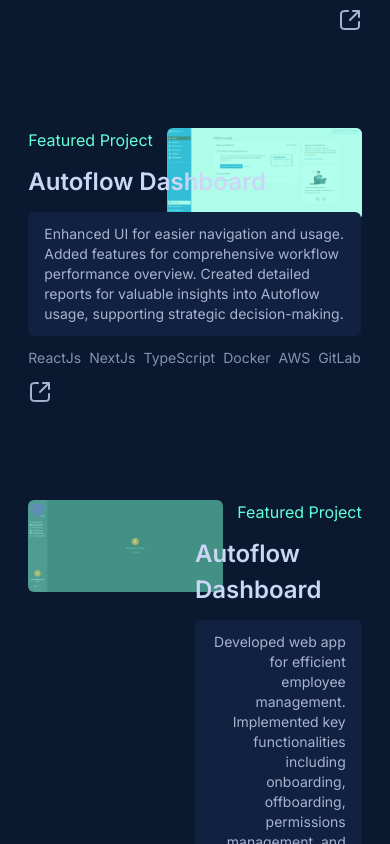
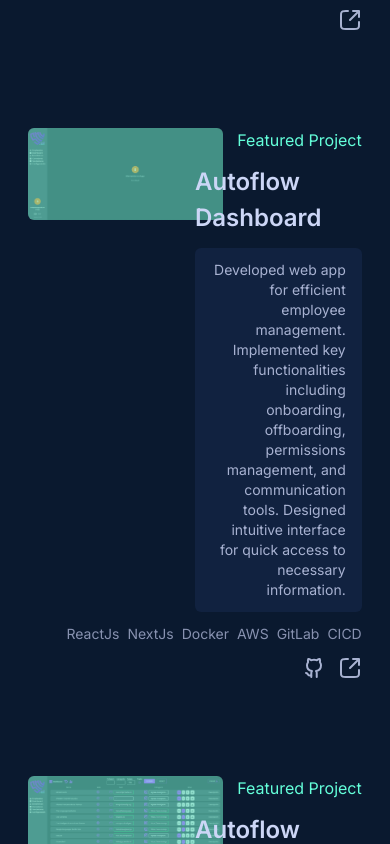
Before and after one commit to Jonavoe/portfolio, a React (Vite) app: page / in a window 390 px wide. Shown: the part 3080-3924 px from the top of the page. Built offline with nearby package versions, Linux system fonts and the light colour scheme; a web font is replaced by a local one.

Commit message:
Update CardLeft.tsx

```diff
--- a/src/components/CardLeft.tsx
+++ b/src/components/CardLeft.tsx
@@ -5,7 +5,7 @@
 
 export default function CardLeft({ image, title, description, technologies, git, page }) {
     return (
-        <div className='relative flex justify-end w-full h-full mb-14'>
+        <div className='relative justify-end w-full h-full mb-14 hidden md:flex'>
             <div className='absolute w-7/12 z-0 rounded-md'>
                 <div className='div-1 z-50 absolute w-full h-full rounded-md'></div>
                 <img className='z-40 rounded-md' src={image} alt="profile" />
```
